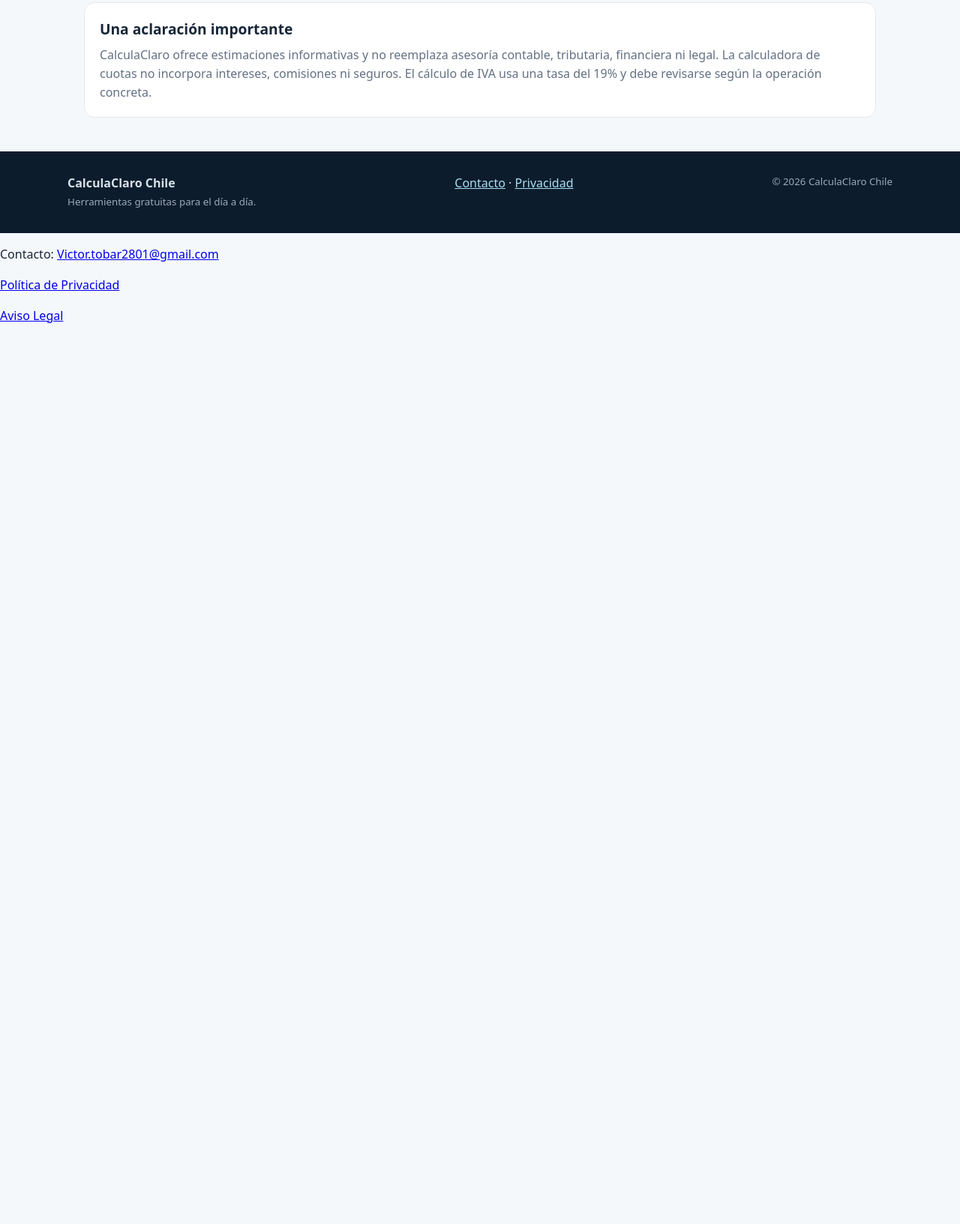
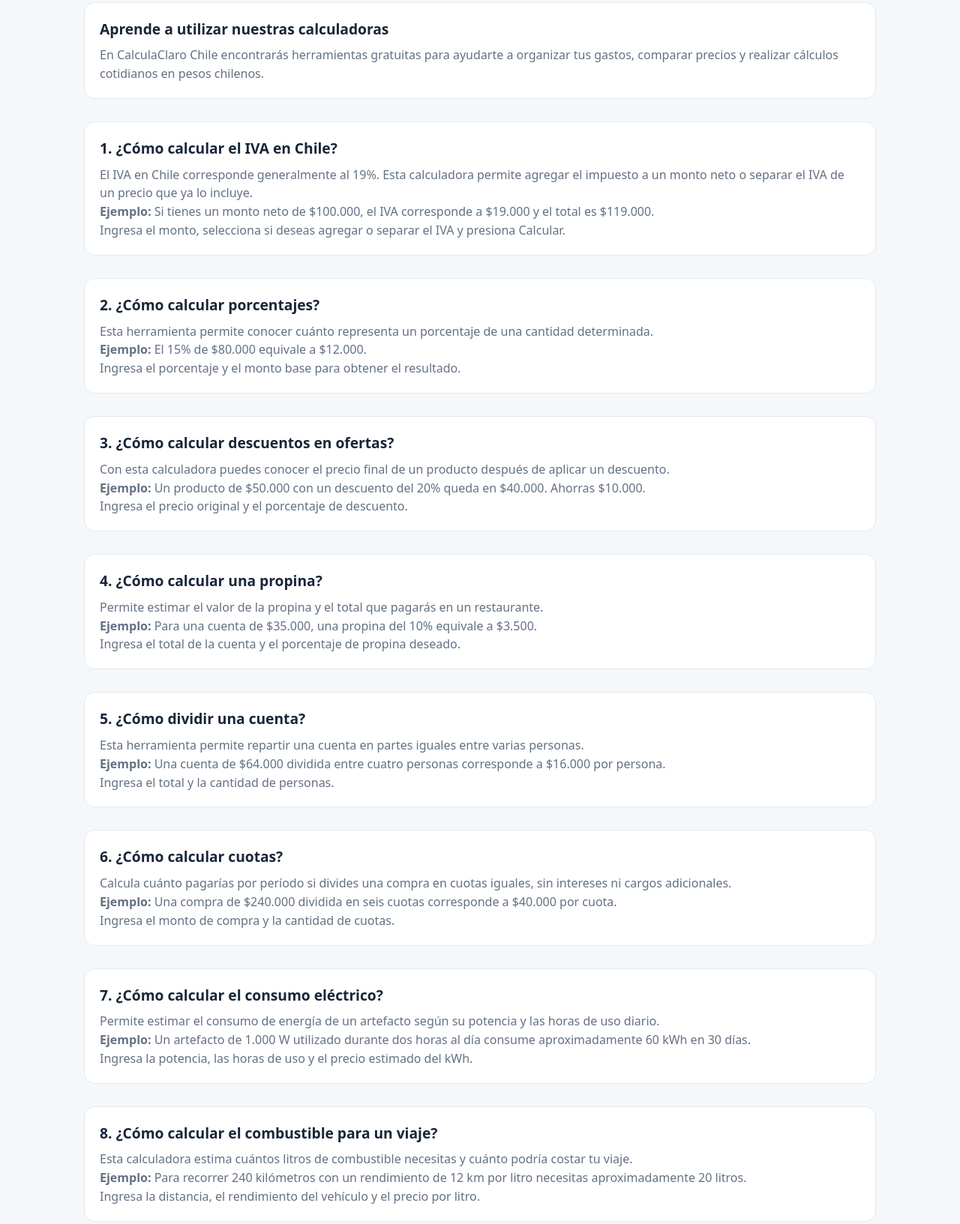
Before and after one commit to metalicafrantic-crypto/calculaclaro-chile, a plain HTML site: page index.html in a window 1280 px wide. Shown: the part 2278-3911 px from the top of the page at 75% size. Before the commit the page ends 2728 px from the top, so only its background shows below. Drawn offline with Linux system fonts and the light colour scheme.

Commit message:
Actualizar index.html

```diff
--- a/index.html
+++ b/index.html
@@ -43,6 +43,96 @@ footer{background:#0d1c2c;color:#d5e1eb;padding:30px 22px;margin-top:45px}.foot{
 <section class="tool"><h3>Precio por unidad</h3><p class="desc">Compara formatos y descubre cuál conviene más por kilo o litro.</p><label for="packPrice">Precio del envase ($)</label><input id="packPrice" type="number" min="0" placeholder="Ej. 3990"><label for="packQty">Cantidad del envase (g o ml)</label><input id="packQty" type="number" min="0" placeholder="Ej. 900"><button onclick="calcUnitPrice()">Calcular precio unitario</button><div class="result" id="unitPriceOut" aria-live="polite"></div></section>
 </div>
 <div class="ad">Espacio publicitario · La publicidad no debe interferir con las herramientas</div>
+
+<section class="note">
+<h2>Aprende a utilizar nuestras calculadoras</h2>
+<p>En CalculaClaro Chile encontrarás herramientas gratuitas para ayudarte a organizar tus gastos, comparar precios y realizar cálculos cotidianos en pesos chilenos.</p>
+</section>
+
+<section class="note">
+<h2>1. ¿Cómo calcular el IVA en Chile?</h2>
+<p>El IVA en Chile corresponde generalmente al 19%. Esta calculadora permite agregar el impuesto a un monto neto o separar el IVA de un precio que ya lo incluye.</p>
+<p><strong>Ejemplo:</strong> Si tienes un monto neto de $100.000, el IVA corresponde a $19.000 y el total es $119.000.</p>
+<p>Ingresa el monto, selecciona si deseas agregar o separar el IVA y presiona Calcular.</p>
+</section>
+
+<section class="note">
+<h2>2. ¿Cómo calcular porcentajes?</h2>
+<p>Esta herramienta permite conocer cuánto representa un porcentaje de una cantidad determinada.</p>
+<p><strong>Ejemplo:</strong> El 15% de $80.000 equivale a $12.000.</p>
+<p>Ingresa el porcentaje y el monto base para obtener el resultado.</p>
+</section>
+
+<section class="note">
+<h2>3. ¿Cómo calcular descuentos en ofertas?</h2>
+<p>Con esta calculadora puedes conocer el precio final de un producto después de aplicar un descuento.</p>
+<p><strong>Ejemplo:</strong> Un producto de $50.000 con un descuento del 20% queda en $40.000. Ahorras $10.000.</p>
+<p>Ingresa el precio original y el porcentaje de descuento.</p>
+</section>
+
+<section class="note">
+<h2>4. ¿Cómo calcular una propina?</h2>
+<p>Permite estimar el valor de la propina y el total que pagarás en un restaurante.</p>
+<p><strong>Ejemplo:</strong> Para una cuenta de $35.000, una propina del 10% equivale a $3.500.</p>
+<p>Ingresa el total de la cuenta y el porcentaje de propina deseado.</p>
+</section>
+
+<section class="note">
+<h2>5. ¿Cómo dividir una cuenta?</h2>
+<p>Esta herramienta permite repartir una cuenta en partes iguales entre varias personas.</p>
+<p><strong>Ejemplo:</strong> Una cuenta de $64.000 dividida entre cuatro personas corresponde a $16.000 por persona.</p>
+<p>Ingresa el total y la cantidad de personas.</p>
+</section>
+
+<section class="note">
+<h2>6. ¿Cómo calcular cuotas?</h2>
+<p>Calcula cuánto pagarías por período si divides una compra en cuotas iguales, sin intereses ni cargos adicionales.</p>
+<p><strong>Ejemplo:</strong> Una compra de $240.000 dividida en seis cuotas corresponde a $40.000 por cuota.</p>
+<p>Ingresa el monto de compra y la cantidad de cuotas.</p>
+</section>
+
+<section class="note">
+<h2>7. ¿Cómo calcular el consumo eléctrico?</h2>
+<p>Permite estimar el consumo de energía de un artefacto según su potencia y las horas de uso diario.</p>
+<p><strong>Ejemplo:</strong> Un artefacto de 1.000 W utilizado durante dos horas al día consume aproximadamente 60 kWh en 30 días.</p>
+<p>Ingresa la potencia, las horas de uso y el precio estimado del kWh.</p>
+</section>
+
+<section class="note">
+<h2>8. ¿Cómo calcular el combustible para un viaje?</h2>
+<p>Esta calculadora estima cuántos litros de combustible necesitas y cuánto podría costar tu viaje.</p>
+<p><strong>Ejemplo:</strong> Para recorrer 240 kilómetros con un rendimiento de 12 km por litro necesitas aproximadamente 20 litros.</p>
+<p>Ingresa la distancia, el rendimiento del vehículo y el precio por litro.</p>
+</section>
+
+<section class="note">
+<h2>9. ¿Cómo convertir unidades de medida?</h2>
+<p>Convierte distintas unidades de longitud y peso, como kilómetros a millas, kilogramos a libras y metros a pies.</p>
+<p><strong>Ejemplo:</strong> 10 kilómetros equivalen aproximadamente a 6,21 millas.</p>
+<p>Ingresa la cantidad y selecciona el tipo de conversión.</p>
+</section>
+
+<section class="note">
+<h2>10. ¿Cómo calcular cuánto puedes ahorrar?</h2>
+<p>Proyecta cuánto dinero podrías reunir ahorrando una cantidad fija cada mes.</p>
+<p><strong>Ejemplo:</strong> Si ahorras $50.000 mensuales durante 12 meses, acumularías $600.000.</p>
+<p>Ingresa tu ahorro mensual y la cantidad de meses.</p>
+</section>
+
+<section class="note">
+<h2>11. ¿Cómo calcular un aumento?</h2>
+<p>Permite conocer el nuevo valor de un monto después de aplicar un porcentaje de aumento.</p>
+<p><strong>Ejemplo:</strong> Un monto de $600.000 con un aumento del 5% pasa a $630.000.</p>
+<p>Ingresa el monto actual y el porcentaje de aumento.</p>
+</section>
+
+<section class="note">
+<h2>12. ¿Cómo comparar precios por unidad?</h2>
+<p>Esta herramienta ayuda a comparar productos de distintos tamaños para identificar cuál tiene un menor precio por kilo o litro.</p>
+<p><strong>Ejemplo:</strong> Si un envase cuesta $3.990 y contiene 900 gramos, su precio equivalente es aproximadamente $4.433 por kilo.</p>
+<p>Ingresa el precio y la cantidad del envase en gramos o mililitros.</p>
+</section>
+
 <section class="note"><h2>Una aclaración importante</h2><p>CalculaClaro ofrece estimaciones informativas y no reemplaza asesoría contable, tributaria, financiera ni legal. La calculadora de cuotas no incorpora intereses, comisiones ni seguros. El cálculo de IVA usa una tasa del 19% y debe revisarse según la operación concreta.</p></section>
 </main>
 <footer><div class="foot"><div><strong>CalculaClaro Chile</strong><br><small>Herramientas gratuitas para el día a día.</small></div><div><a href="mailto:contacto@tudominio.cl">Contacto</a> · <a href="#" onclick="alert('Añade aquí tu política de privacidad antes de activar anuncios.');return false">Privacidad</a></div><small>© <span id="year"></span> CalculaClaro Chile</small></div></footer>
```
